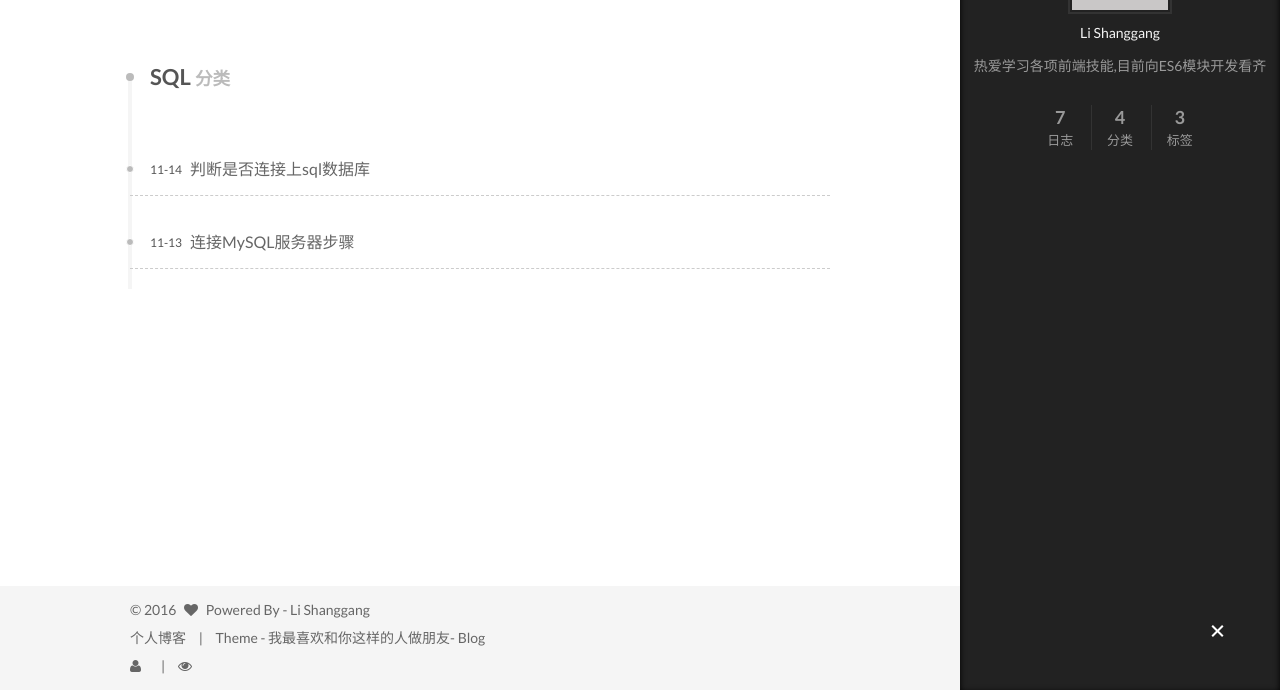
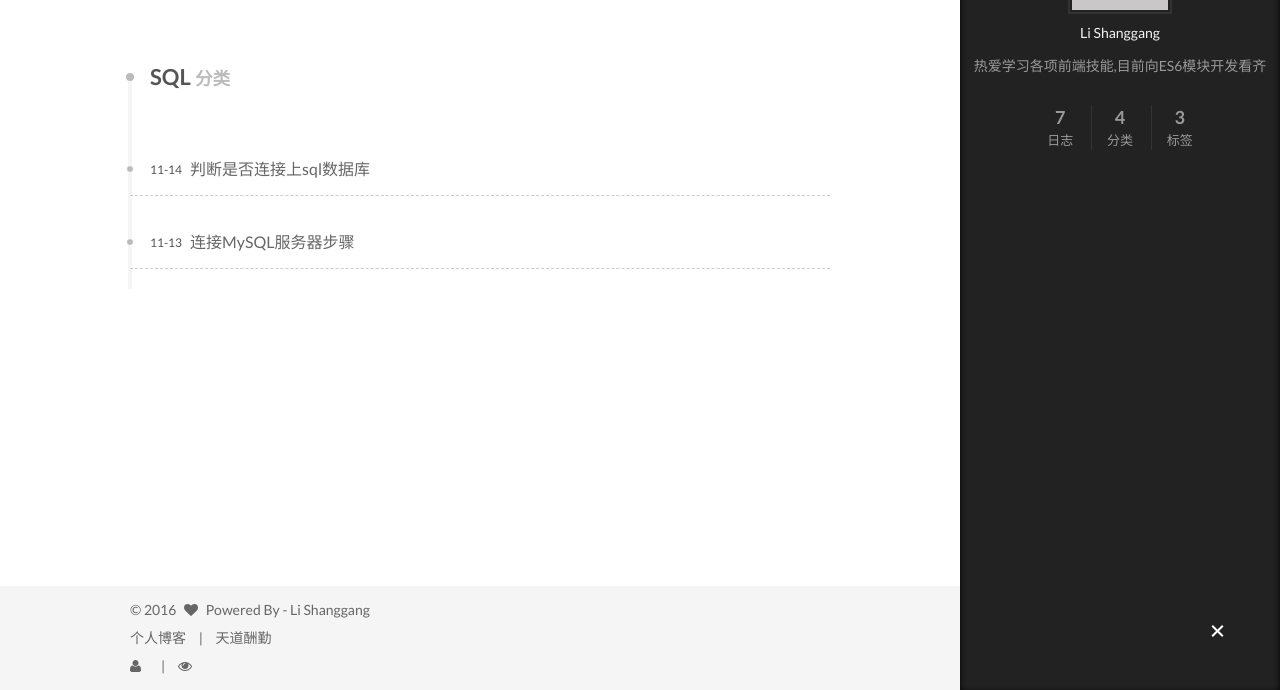
Before and after one commit to lishanggang/lishanggang.github.io, a plain HTML site: page categories/SQL/index.html in a window 1280 px wide. Shown: the part 110-800 px from the top of the page. Drawn offline with Linux system fonts and the light colour scheme; some packages are replaced by stand-ins of ours; a script that the page names is missing.

Commit message:
feat: 修改底部提示

```diff
--- a/categories/SQL/index.html
+++ b/categories/SQL/index.html
@@ -384,8 +384,7 @@
 </div>
 
 <div class="theme-info">
-  Theme -
-  我最喜欢和你这样的人做朋友- Blog
+    天道酬勤
 </div>
 
 
```
